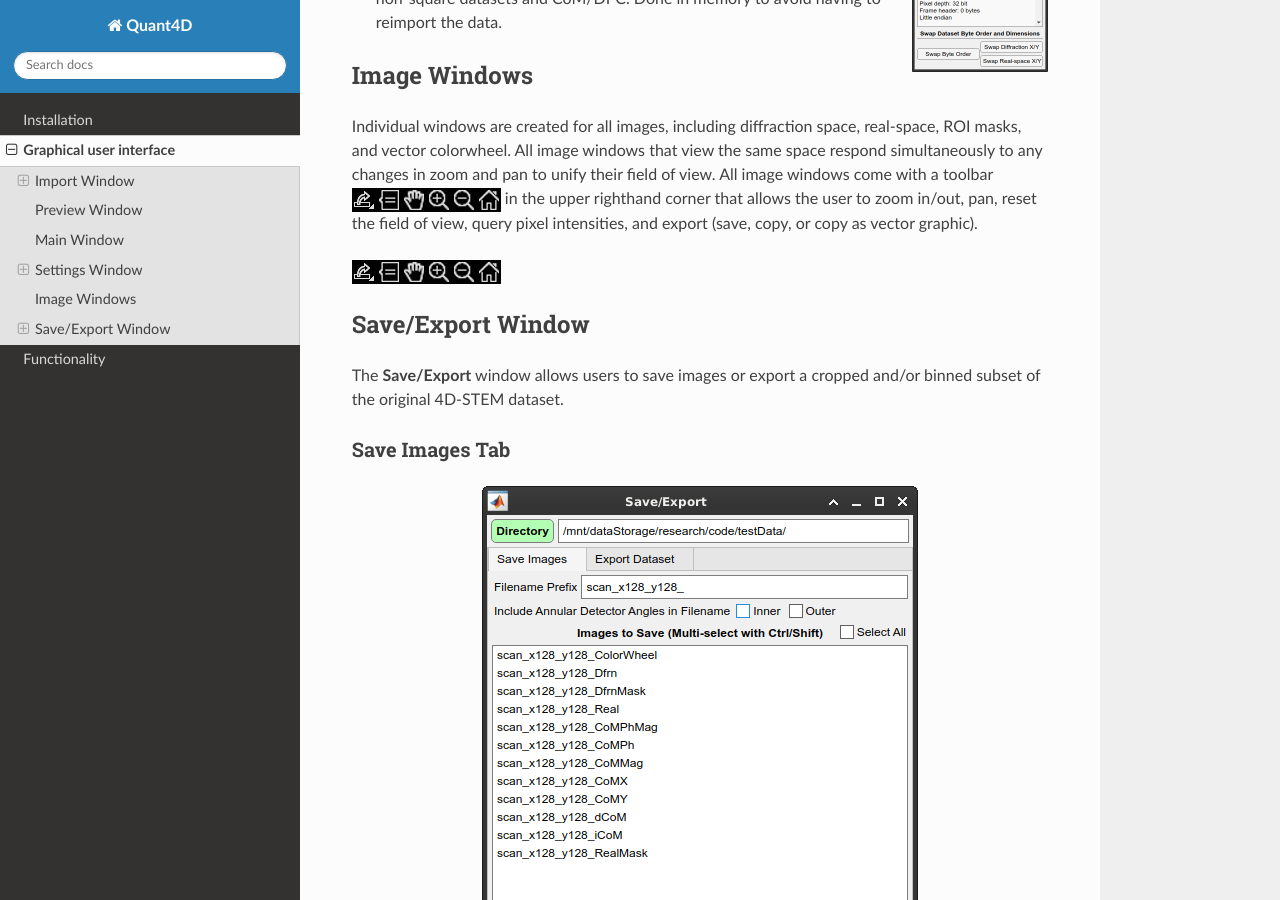
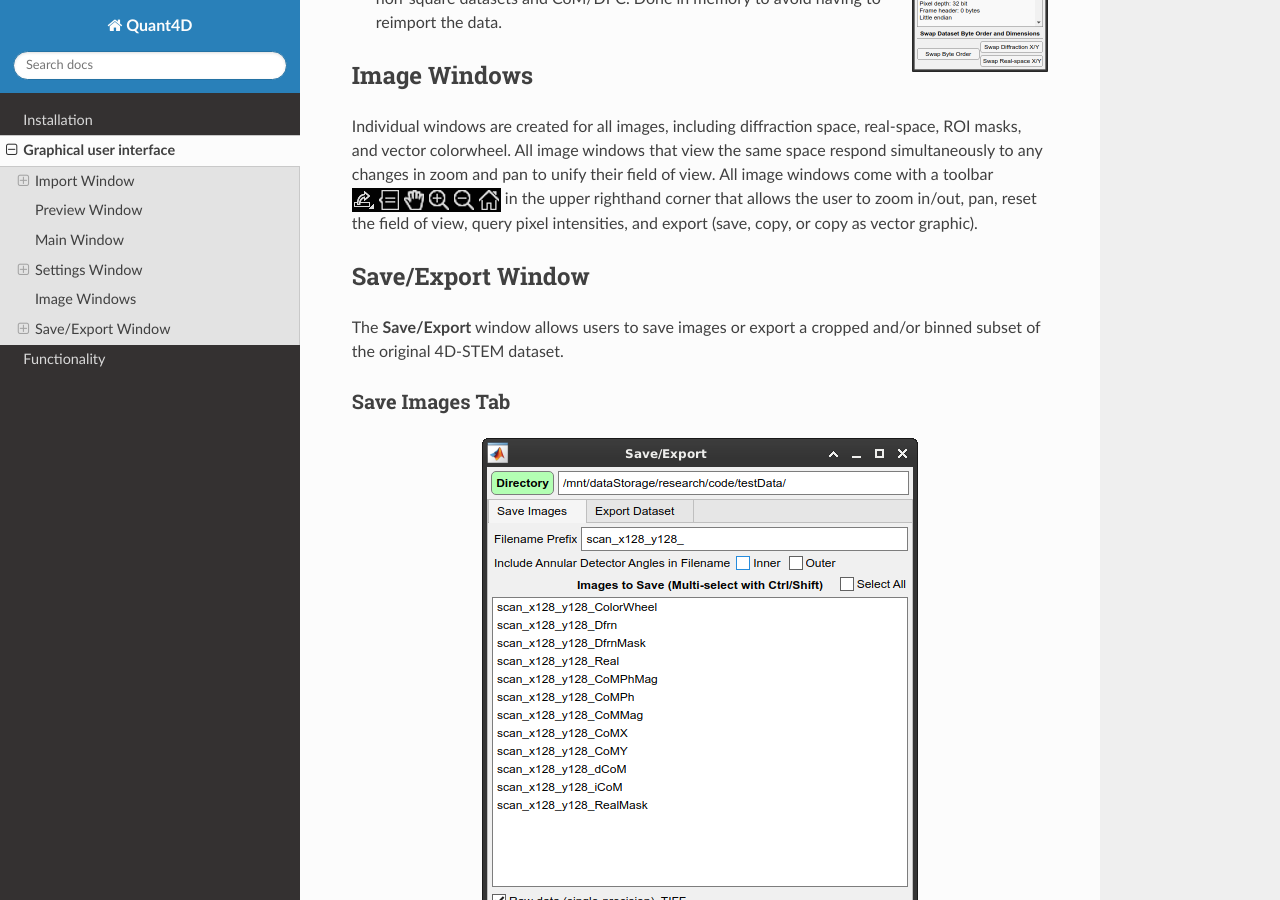
Before and after one commit to bryandesser/Quant4D, a Sphinx documentation site: the page built from docs/source/graphical_user_interface.rst, in a window 1280 px wide and 900 px high, scrolled down 3755 px. Built offline with Sphinx 7.4.7 and the Read the Docs theme 3.1.0, drawn with Linux system fonts in a browser that asks for light colours; pages that are not in the unit, such as notebooks, are missing from menus.

Commit message:
modified:   docs/source/graphical_user_interface.rst

```diff
--- a/docs/source/graphical_user_interface.rst
+++ b/docs/source/graphical_user_interface.rst
@@ -111,8 +111,6 @@ Image Windows
 .. |image_toolbar| image:: ../_static/image_toolbar.png
 Individual windows are created for all images, including diffraction space, real-space, ROI masks, and vector colorwheel. All image windows that view the same space respond simultaneously to any changes in zoom and pan to unify their field of view. All image windows come with a toolbar |image_toolbar| in the upper righthand corner that allows the user to zoom in/out, pan, reset the field of view, query pixel intensities, and export (save, copy, or copy as vector graphic).
 
-.. image:: ../_static/image_toolbar.png
-
 Save/Export Window
 *************
 The **Save/Export** window allows users to save images or export a cropped and/or binned subset of the original 4D-STEM dataset.
```
